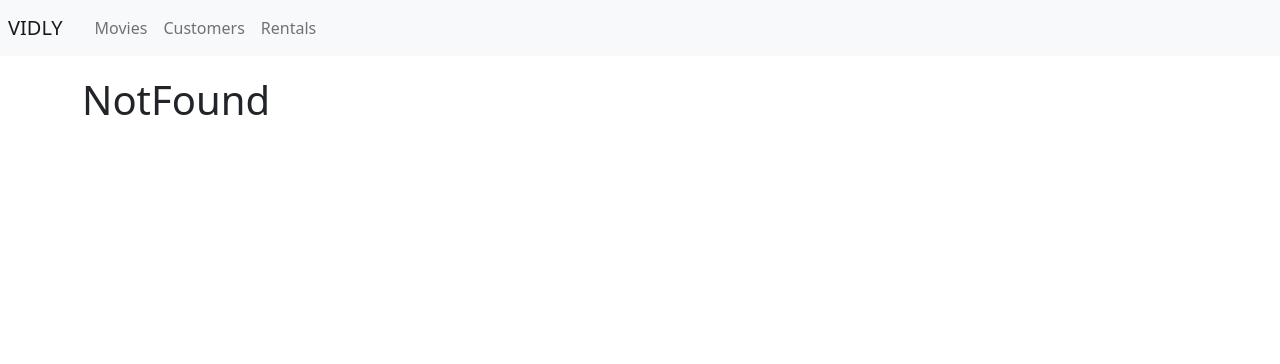
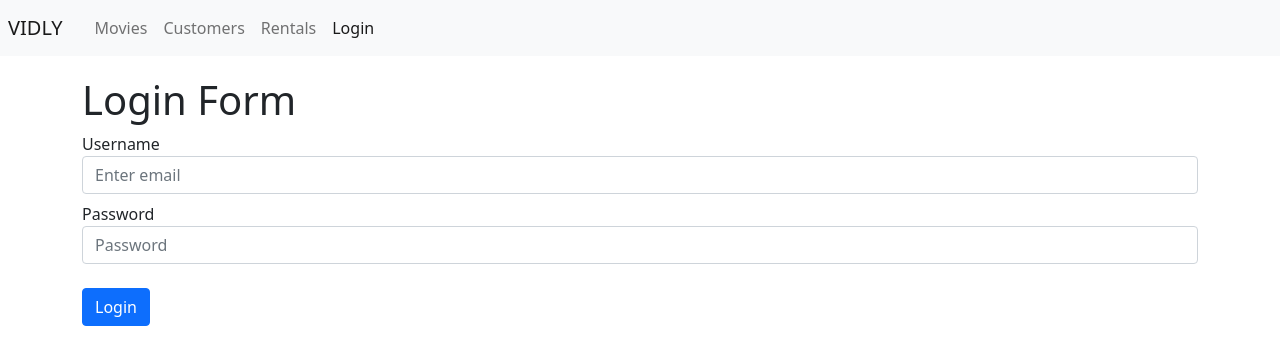
Before and after one commit to kavindushyamal26/Vidly-Project, a React (Create React App) app: page /login in a window 1280 px wide. Before the commit this address led to /notfound. Shown: the top 364 px of the page. Built offline with nearby package versions, Linux system fonts and the light colour scheme.

Commit message:
Init login form

```diff
--- a/src/App.js
+++ b/src/App.js
@@ -1,4 +1,3 @@
-import "./App.css";
 import { Route } from "react-router-dom";
 import { Switch } from "react-router-dom";
 import { Redirect } from "react-router-dom";
@@ -8,6 +7,8 @@ import Rentals from "./components/rentals";
 import NotFound from "./components/notfound";
 import Navbar from "./components/navbar";
 import MovieForm from "./components/movieForm";
+import LoginForm from "./components/loginForm";
+import "./App.css";
 
 function App() {
   return (
@@ -15,6 +16,7 @@ function App() {
       <Navbar />
       <div className="container">
         <Switch>
+          <Route path="/login" component={LoginForm}></Route>
           <Route path="/movies/:id" component={MovieForm}></Route>
           <Route path="/movies" component={Movies}></Route>
           <Route path="/customers" component={Customers}></Route>
--- a/src/components/common/tableHeader.jsx
+++ b/src/components/common/tableHeader.jsx
@@ -18,7 +18,7 @@ class TableHeader extends Component {
     const { sortColumn } = this.props;
     if (sortColumn.path !== column.path || !column.path) return null;
     if (sortColumn.order === "asc") return <i class="fa fa-sort-asc"></i>;
-    return <i class="fa fa-sort-desc"></i>;
+    return <i className="fa fa-sort-desc"></i>;
   };
 
   tableheaderStyle = (th) => {
--- /dev/null
+++ b/src/components/loginForm.jsx
@@ -0,0 +1,35 @@
+import React from "react";
+
+const LoginForm = () => {
+  return (
+    <div>
+      <h1>Login Form</h1>
+      <form>
+        <div className="form-group my-2">
+          <label htmlFor="username">Username</label>
+          <input
+            type="email"
+            className="form-control"
+            id="username"
+            aria-describedby="emailHelp"
+            placeholder="Enter email"
+          />
+        </div>
+        <div className="form-group my-2">
+          <label htmlFor="password">Password</label>
+          <input
+            type="password"
+            className="form-control"
+            id="password"
+            placeholder="Password"
+          />
+        </div>
+        <button type="submit" className="btn btn-primary my-3">
+          Login
+        </button>
+      </form>
+    </div>
+  );
+};
+
+export default LoginForm;
--- a/src/components/navbar.jsx
+++ b/src/components/navbar.jsx
@@ -29,6 +29,9 @@ const Navbar = () => {
           <NavLink className="nav-item nav-link" to="/rentals">
             Rentals
           </NavLink>
+          <NavLink className="nav-item nav-link" to="/login">
+            Login
+          </NavLink>
         </div>
       </div>
     </nav>
```
